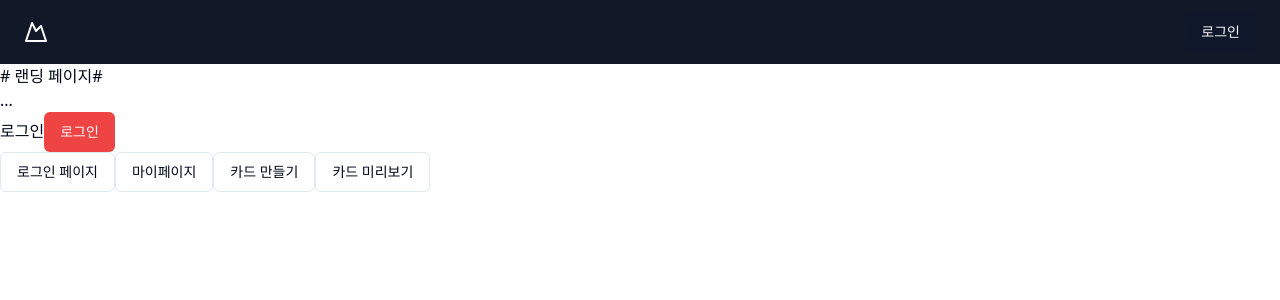
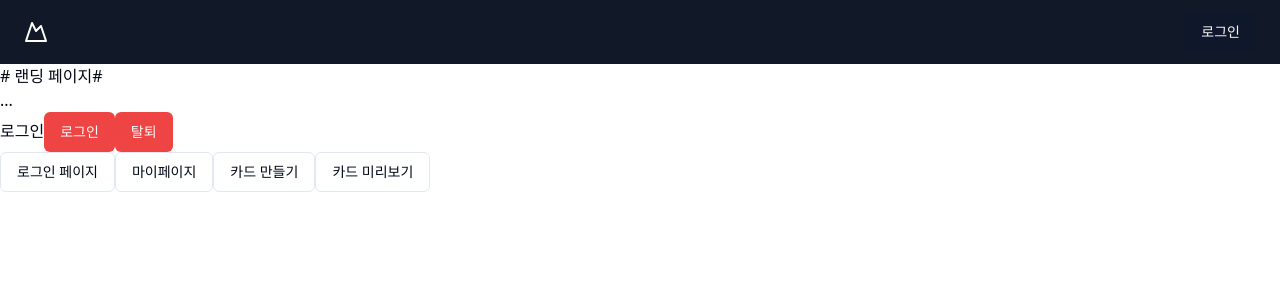
Before and after one commit to passion1014/livecard_ui, a React (Create React App) app: page / in a window 1280 px wide. Shown: the top 300 px of the page. Built offline with nearby package versions, Linux system fonts and the light colour scheme.

Commit message:
탈퇴 추가

```diff
--- a/src/api/api.tsx
+++ b/src/api/api.ts
@@ -10,6 +10,7 @@ import Token from "src/constants/Token";
 import { getCookie } from "src/util/cookie";
 import User from "src/constants/User";
 import useLoginUserStore from "src/stores/useLoginUserStore";
+import { useAlertStore } from "src/stores/useAlertStore";
 
 const api = axios.create({
   baseURL: "http://localhost:8080/", //TODO:로컬에서만 되게끔
@@ -93,7 +94,7 @@ api.interceptors.response.use(
 
         //TODO: token expired 구분하기 위해서 서버에서 메시지 처리하기
         //unauthorised.
-        const response = await api.post("/api/token", refreshToken);
+        const response = await api.post("/api/auth/token", refreshToken);
         const accessToken = response.data;
         if (accessToken) {
           setLocalItem(Token.ACCESS_TOKEN, accessToken);
@@ -109,6 +110,9 @@ api.interceptors.response.use(
         //return Promise.reject(refreshError);
       }
     } else {
+      const { showAlert } = useAlertStore.getState();
+      showAlert("오류", error.message);
+
       //TODO: Alert 띄우기
     }
   }
--- a/src/pages/LandingPage.tsx
+++ b/src/pages/LandingPage.tsx
@@ -1,5 +1,6 @@
 import React, { useEffect, useState } from "react";
 import { useNavigate } from "react-router-dom";
+import api from "src/api/api";
 import { Button } from "src/components/shadcn/ui/button";
 import Token from "src/constants/Token";
 import User from "src/constants/User";
@@ -46,6 +47,20 @@ const LandingPage = () => {
         >
           {loginUser ? "로그아웃" : "로그인"}
         </Button>
+        <Button
+          variant="destructive"
+          onClick={() => {
+            api.post("/api/auth/unlink").then((response) => {
+              console.log(response);
+              removeLocalItem(Token.ACCESS_TOKEN);
+              removeLocalItem(User.LOGIN_USER);
+              clearLoginUser();
+              navigate("/login");
+            });
+          }}
+        >
+          탈퇴
+        </Button>
         <div>{loginUser ? <img src={loginUser?.profileImg} alt="" /> : ""}</div>
       </div>
 
```
Also changed, not shown: src/api/tokenApi.ts (renamed from src/api/tokenApi.tsx), src/api/userApi.ts (renamed from src/api/userApi.tsx), src/stores/useAlertStore.ts (renamed from src/stores/useAlertStore.tsx), src/stores/useConfirmStore.ts (renamed from src/stores/useConfirmStore.tsx), src/stores/useLoginUserStore.ts (renamed from src/stores/useLoginUserStore.tsx).
